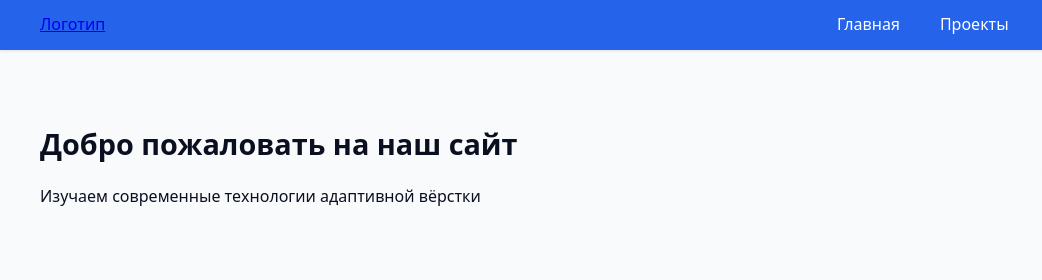
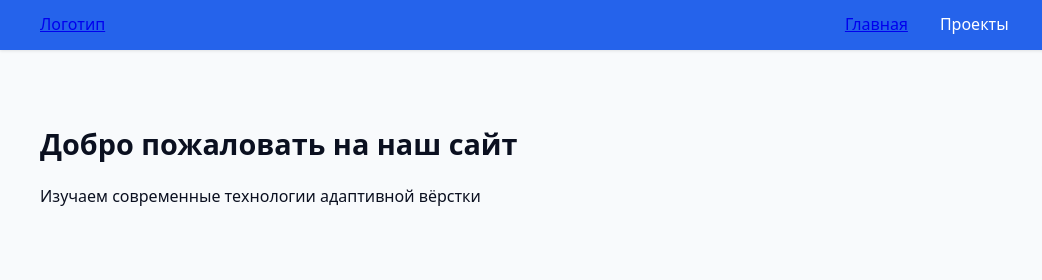
Before and after one commit to danilpalam/pr-15-16, a plain HTML site: page pr 15-16/index.html in a window 1280 px wide. Shown: the top 280 px of the page, 0-1042 px from the left. Drawn offline with Linux system fonts and the light colour scheme.

Commit message:
Update index.html

```diff
--- a/pr 15-16/index.html
+++ b/pr 15-16/index.html
@@ -15,7 +15,7 @@
                 <div class="nav-container">
                     <a href="#" class="nav-logo">Логотип</a>
                     <ul class="nav-menu">
-                        <li><a href="index.html" class="nav-link">Главная</a></li>
+                        <li><a href="#" class="active">Главная</a></li>
                         <li><a href="projects.html" class="nav-link">Проекты</a></li>
                         <li><a href="diary.html" class="nav-link">Дневник</a></li>
                         <li><a href="contacts.html" class="nav-link">Контакты</a></li>
@@ -153,4 +153,5 @@
         </footer>
     </div>
 </body>
+
 </html>
```
